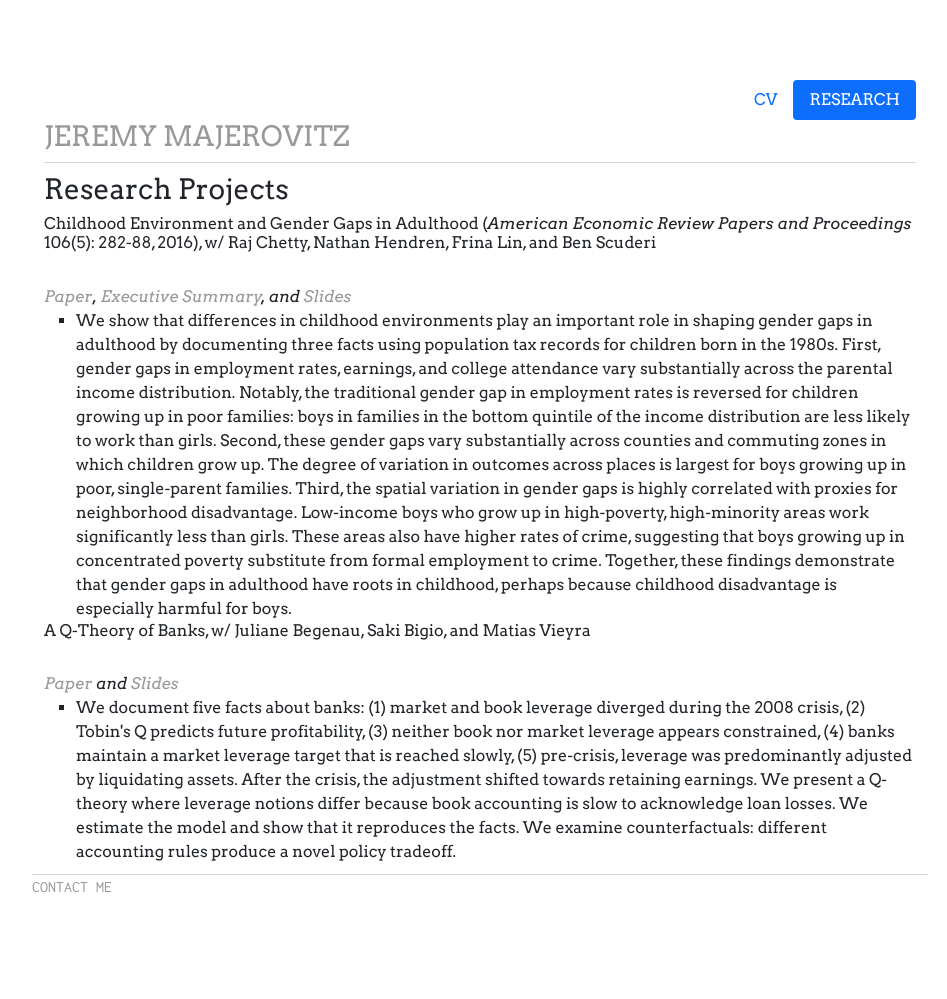
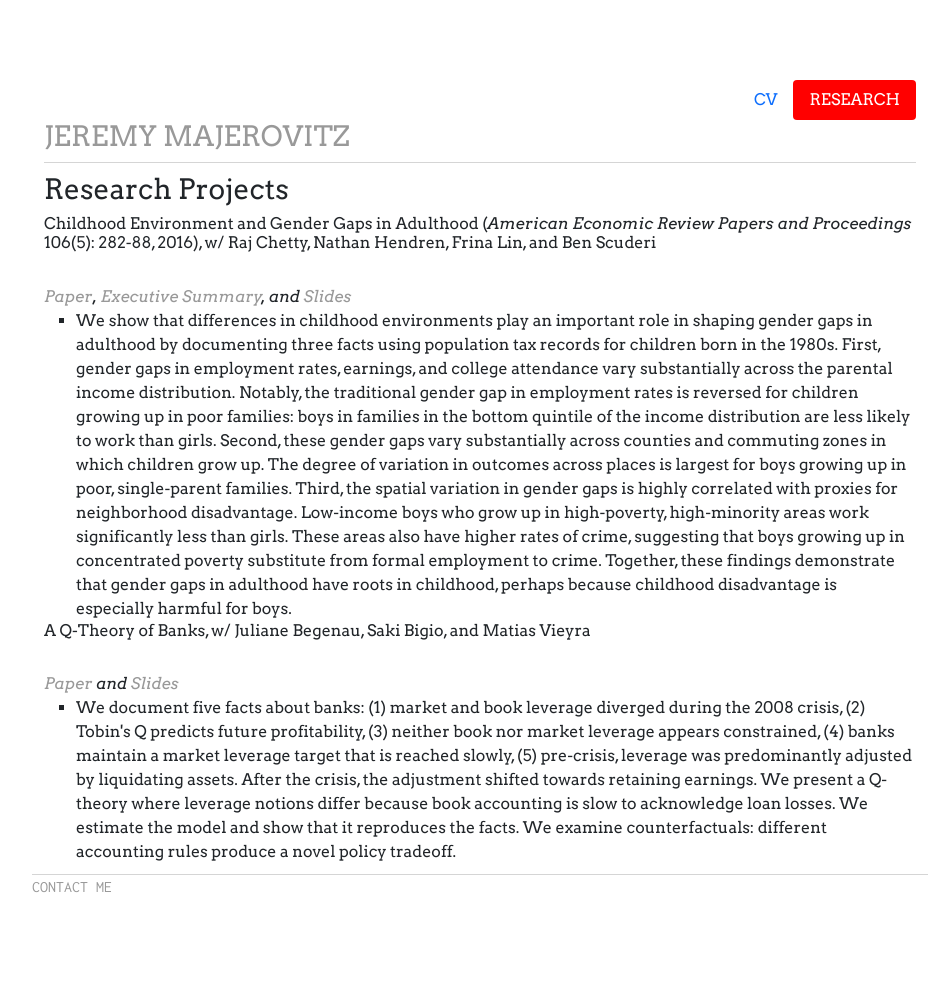
Before and after one commit to jmajic/jmajic.github.io, a Jekyll site: the page built from research/index.html, in a window 1280 px wide. Shown: the whole page, without its empty margins (160-1107 px from the left). Built offline with Jekyll 4.4.1, drawn with Linux system fonts in a browser that asks for light colours.

Commit message:
Update main.css

```diff
--- a/css/main.css
+++ b/css/main.css
@@ -14,16 +14,9 @@ h3.text-muted a:hover { text-decoration: none; color: #009b77; }
   color: black;
 }
 
-.nav-pills > li.active > a, .nav-pills > li.active > a:focus {
-  color: black;
-  background-color: #fcd900;
+.nav-pills > li > a.active {
+    background-color: #ff0000 !important;
 }
-
-.nav-pills > li.active > a:hover {
-  background-color: #efcb00;
-  color:black;
-}
-
 
 a { text-decoration: none; color: #999999; }
 /* a:hover { text-decoration: underline; } */
```
